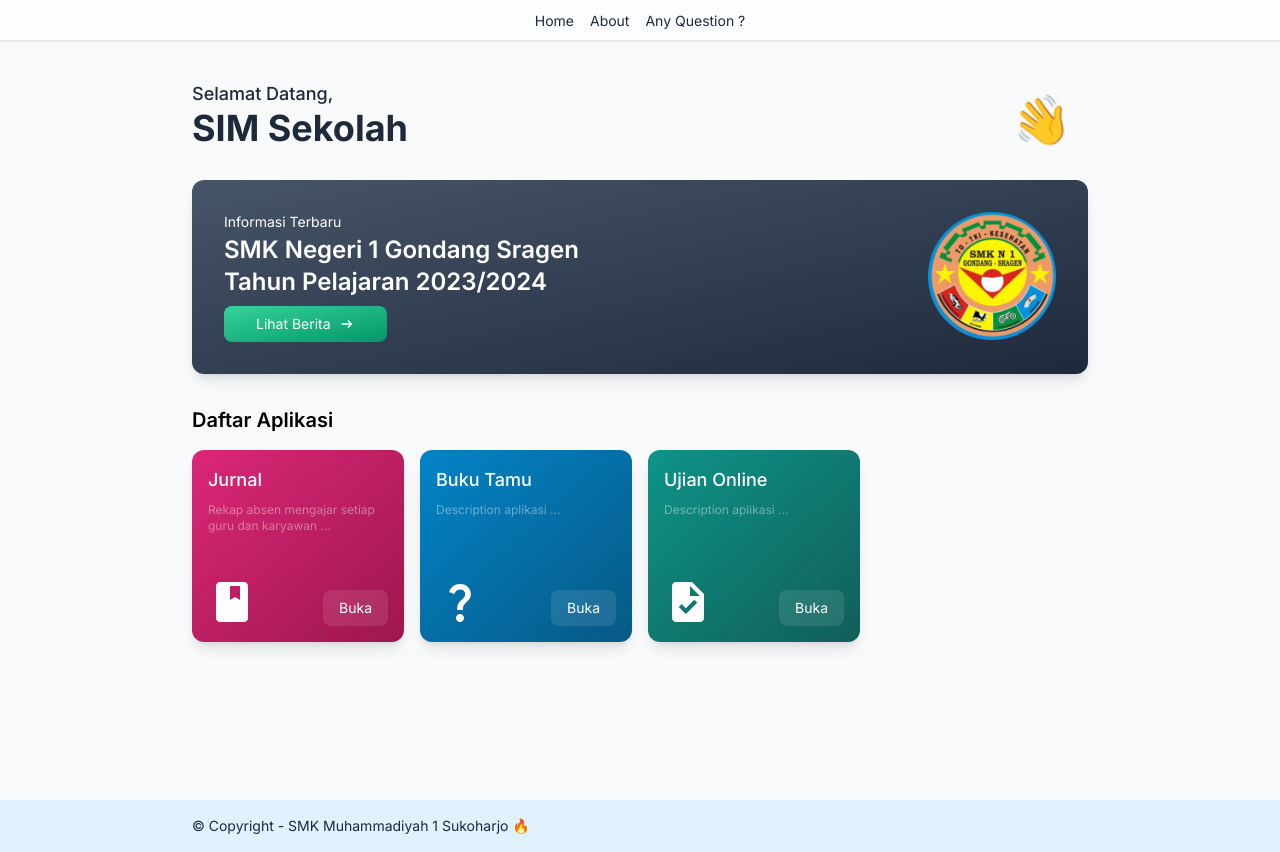
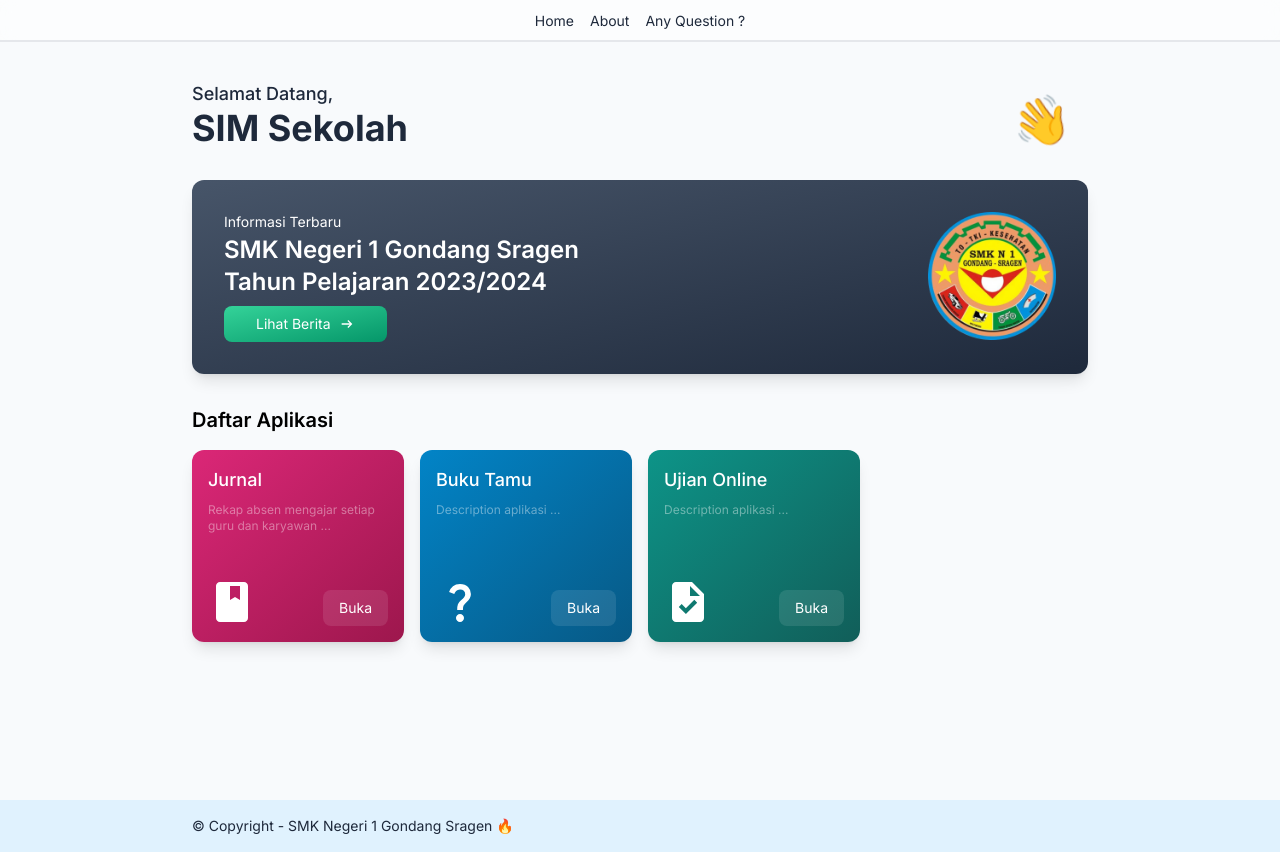
Before and after one commit to rigenski/portal-smkmuh1skh, a React (Vite) app: page / in a window 1280 px wide. Built offline with nearby package versions, Linux system fonts and the light colour scheme.

Commit message:
fix: change data

```diff
--- a/index.html
+++ b/index.html
@@ -17,7 +17,7 @@
       property="og:description"
       content="SIM Sekolah - SMK Negeri 1 Gondang Sragen"
     />
-    <title>SIM Sekolah</title>
+    <title>SIM Sekolah - SMK Negeri 1 Gondang Sragen</title>
     <link rel="preconnect" href="https://fonts.googleapis.com" />
     <link rel="preconnect" href="https://fonts.gstatic.com" crossorigin />
     <link
--- a/src/App.jsx
+++ b/src/App.jsx
@@ -1136,7 +1136,7 @@
       <nav className="w-full bg-sky-100">
         <div className="container sm:max-w-xl lg:max-w-4xl mx-auto px-4 sm:px-0 py-4">
           <p className="text-sm font-normal text-slate-800">
-            &copy; Copyright - SMK Muhammadiyah 1 Sukoharjo 🔥
+            &copy; Copyright - SMK Negeri 1 Gondang Sragen 🔥
           </p>
         </div>
       </nav>
```
